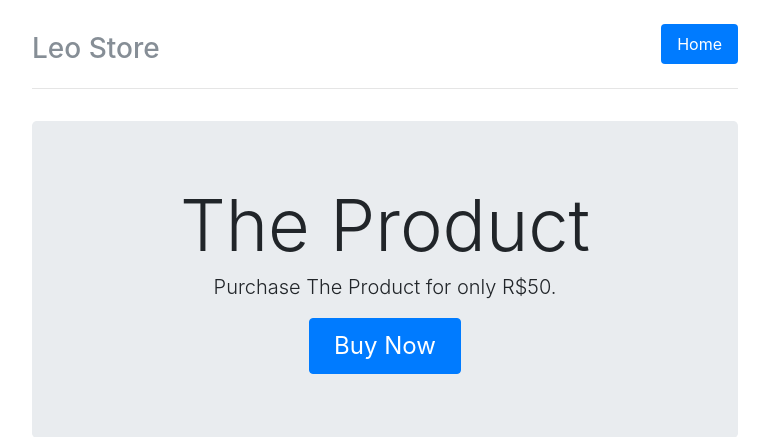
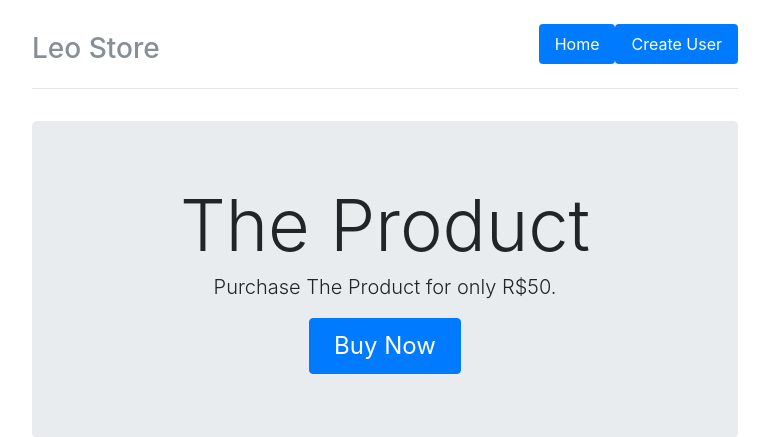
Before and after one commit to leocalheiros/stripe-integration-flask, a Python web app: template templates/index.html in a window 1280 px wide. Shown: the top 437 px of the page, without its empty margins (255-1024 px from the left). Run offline with Jinja, Linux system fonts and the light colour scheme; the template is opened without the code that fills it, so the values that code supplies are empty; some libraries are stand-ins or nearby versions.

Commit message:
fix: refactoring index.html

```diff
--- a/templates/index.html
+++ b/templates/index.html
@@ -22,12 +22,27 @@
         <nav>
           <ul class="nav nav-pills float-right">
             <li class="nav-item">
-              <a class="nav-link active" href="{{ url_for('index') }}">Home <span class="sr-only">(current)</span></a>
+              <a class="nav-link active" href="{{ url_for('stripe_routes.index') }}">Home <span class="sr-only">(current)</span></a>
+            </li>
+            <li class="nav-item">
+              <a class="nav-link active" href="{{ url_for('user_routes.create_user_page') }}">Create User <span class="sr-only">(current)</span></a>
             </li>
           </ul>
         </nav>
         <h3 class="text-muted">Leo Store</h3>
       </div>
+
+      {% with messages = get_flashed_messages(with_categories=true) %}
+        {% if messages %}
+            <div class="alert-container">
+                {% for category, message in messages %}
+                    <div class="alert alert-{{ category }}">
+                        {{ message }}
+                    </div>
+                {% endfor %}
+            </div>
+        {% endif %}
+    {% endwith %}
 
       <div class="jumbotron">
         <h1 class="display-3">The Product</h1>
```
